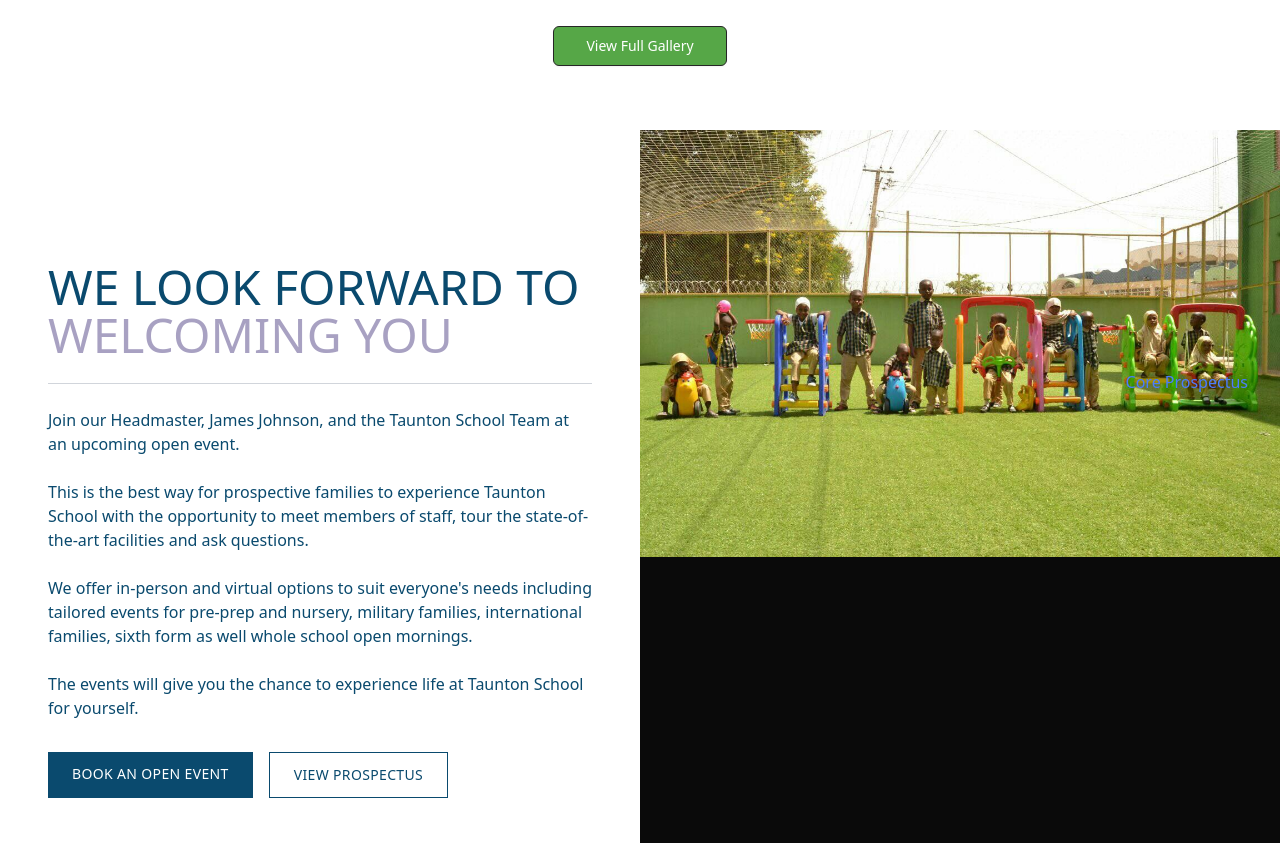
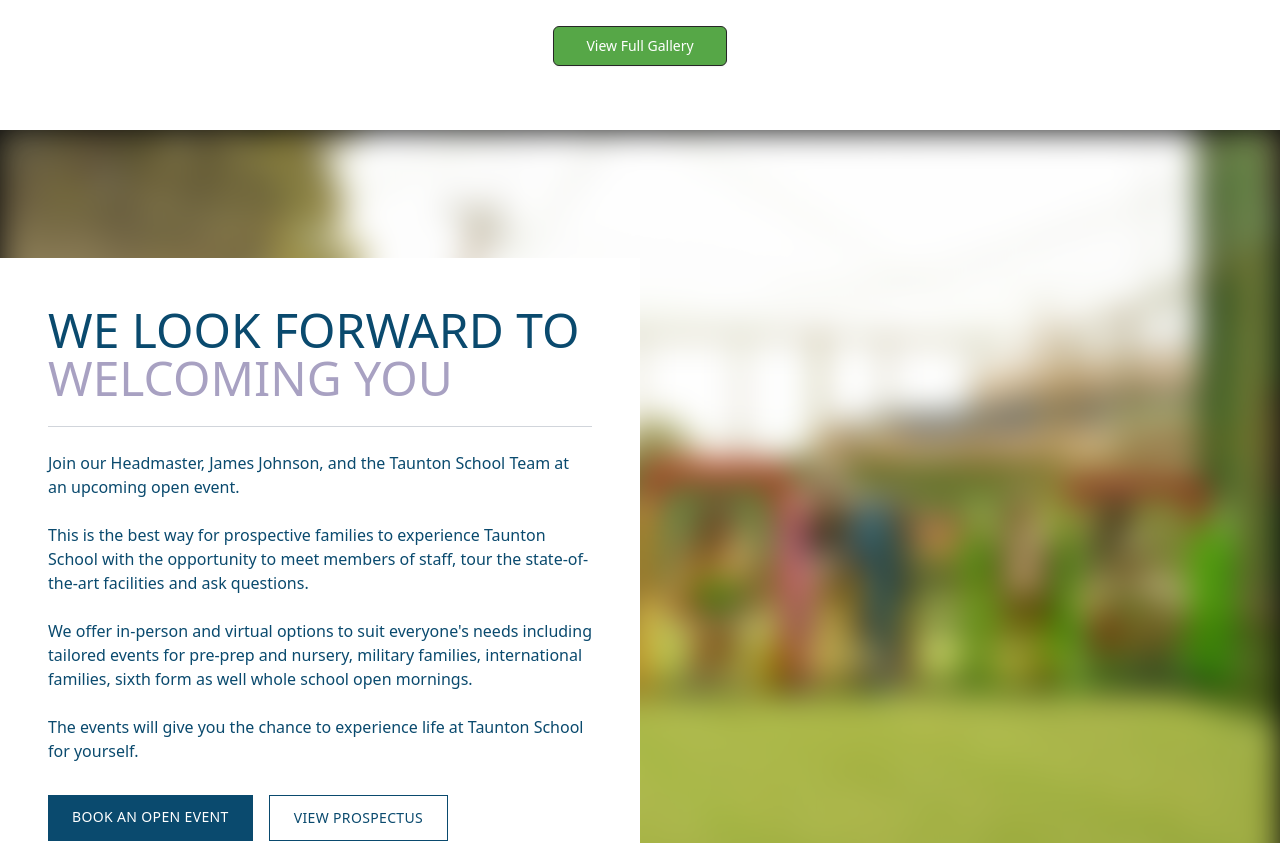
Before and after one commit to abdulrg01/nak, a Next.js app: page /nak in a window 1280 px wide. Shown: the part 4780-5623 px from the top of the page. Built offline with nearby package versions, Linux system fonts and the light colour scheme; a web font is replaced by a local one.

Commit message:
blur image

```diff
--- a/components/nak/NakLandingPage.tsx
+++ b/components/nak/NakLandingPage.tsx
@@ -286,9 +286,18 @@
 
         {/* school event */}
 
-        <div className="flex flex-col md:flex-row h-screen w-full">
+        <div className="h-screen w-full">
+          {/* Right image panel */}
+          <div className="relative min-h-screen w-full overflow-hidden">
+            <img
+              src="/nak/nak.jpg"
+              alt="Taunton School building"
+              className="object-cover h-full w-full transition-transform duration-500 hover:scale-105 blur-lg"
+            />
+
             {/* Left content panel */}
-          <div className="relative bg-white p-8 md:p-12 md:w-1/2 flex flex-col justify-center">
+            <div className="absolute left-0 top-[15%] w-full">
+              <div className="bg-white p-8 md:p-12 md:w-1/2 flex flex-col justify-center">
                 <div className="max-w-xl">
                   <h1 className="mb-6">
                     <span className="block text-[#0a4a6e] text-4xl md:text-5xl font-medium leading-tight">
@@ -308,16 +317,17 @@
                     </p>
 
                     <p className="text-base">
-                  This is the best way for prospective families to experience
-                  Taunton School with the opportunity to meet members of staff,
-                  tour the state-of-the-art facilities and ask questions.
+                      This is the best way for prospective families to
+                      experience Taunton School with the opportunity to meet
+                      members of staff, tour the state-of-the-art facilities and
+                      ask questions.
                     </p>
 
                     <p className="text-base">
-                  We offer in-person and virtual options to suit everyone&apos;s
-                  needs including tailored events for pre-prep and nursery,
-                  military families, international families, sixth form as well
-                  whole school open mornings.
+                      We offer in-person and virtual options to suit
+                      everyone&apos;s needs including tailored events for
+                      pre-prep and nursery, military families, international
+                      families, sixth form as well whole school open mornings.
                     </p>
 
                     <p className="text-base">
@@ -342,20 +352,7 @@
                   </div>
                 </div>
               </div>
-
-          {/* Right image panel */}
-          <div className="relative h-[300px] md:h-auto md:w-1/2">
-            <img
-              src="/nak/nak.jpg"
-              alt="Taunton School building"
-              className="object-cover"
-            />
-            <Link
-              href="#core-prospectus"
-              className="absolute top-[30%] right-8 text-[#4a7dff] hover:underline"
-            >
-              Core Prospectus
-            </Link>
+            </div>
           </div>
         </div>
 
```
Lines whose indentation alone changed are shown as unchanged.
